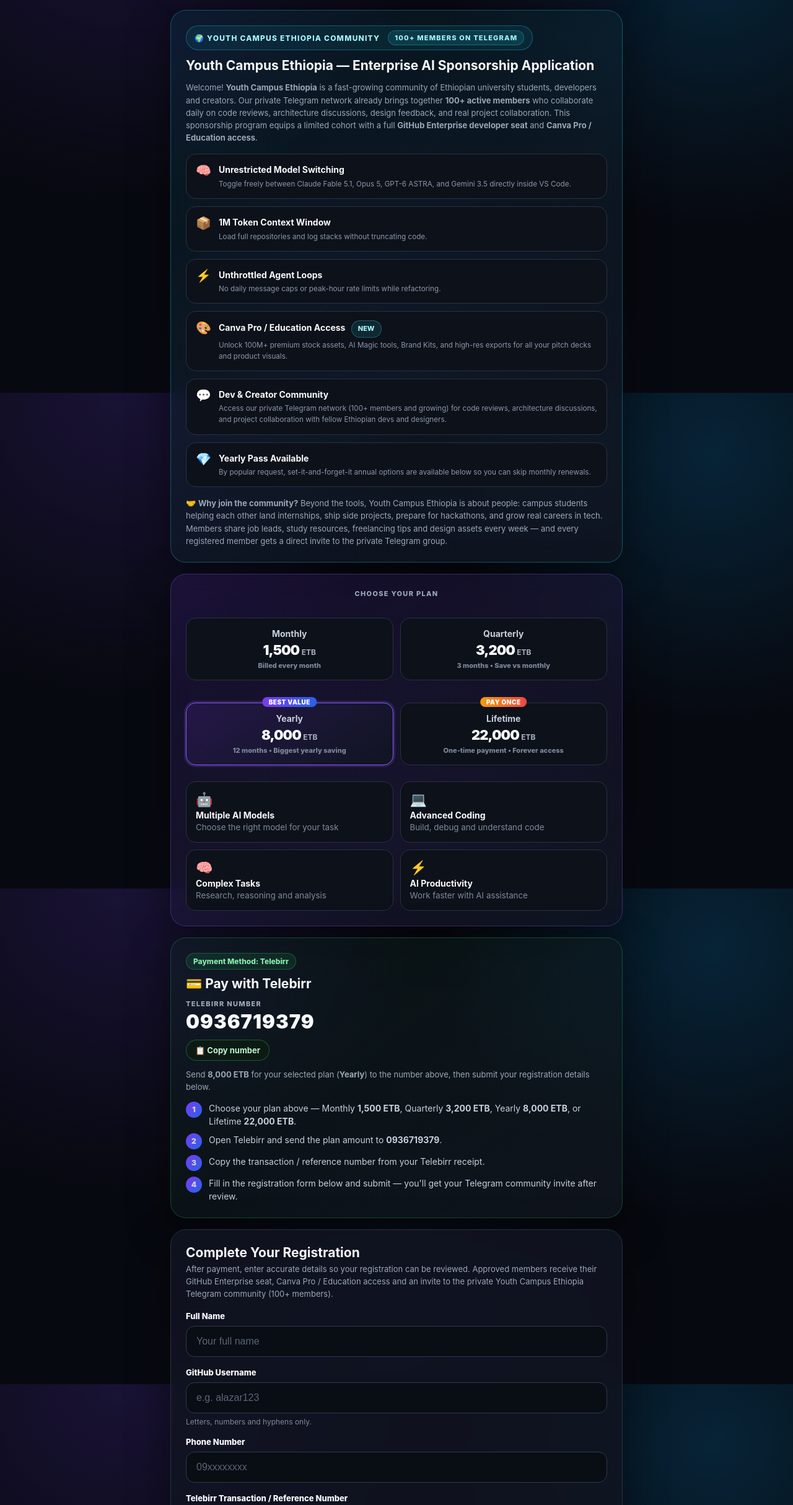
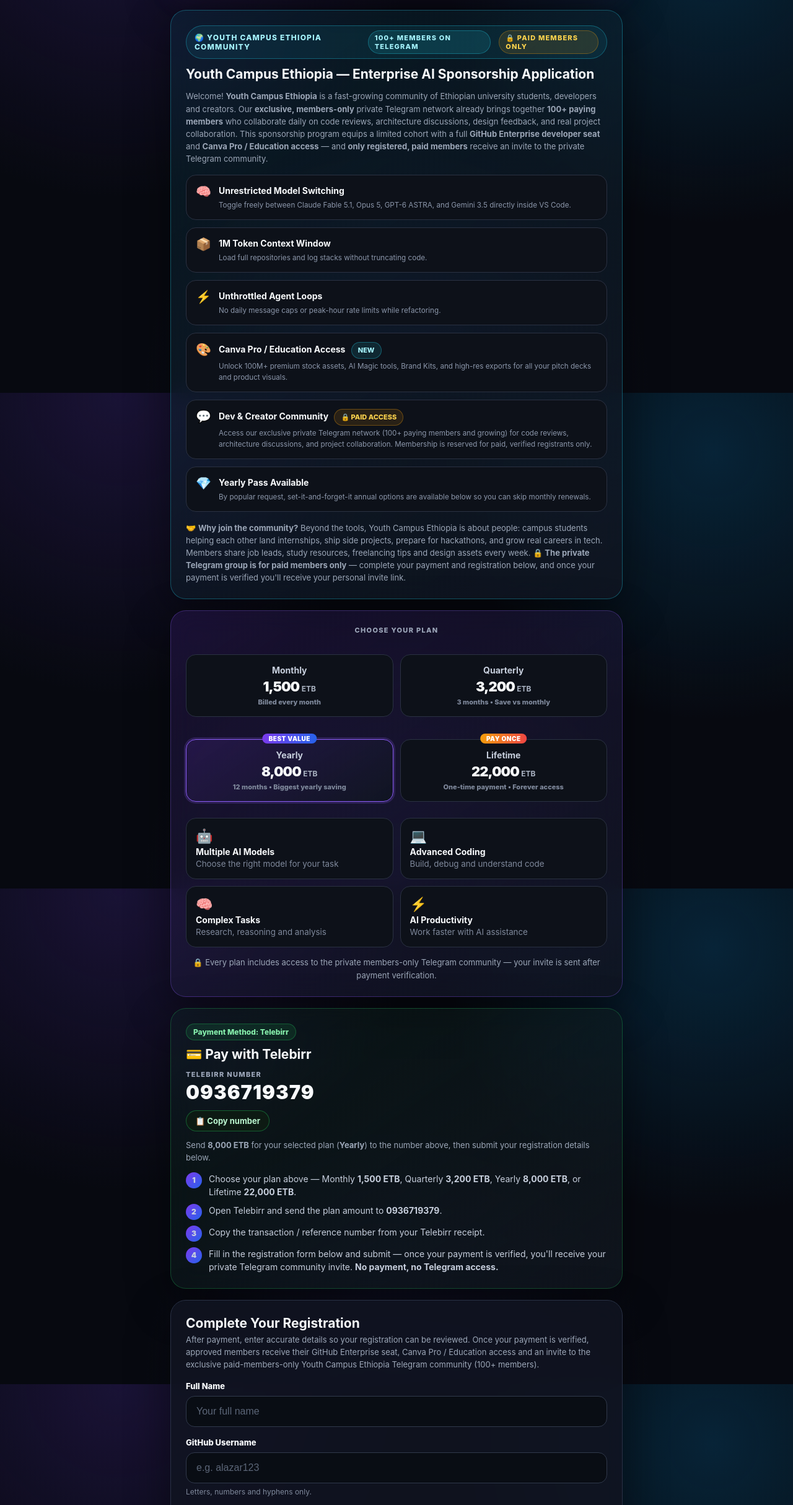
Before and after one commit to alazarsisay145-hash/ai-access-, a plain HTML site: page index.html in a window 1280 px wide. Shown: the part 966-3395 px from the top of the page at 62% size. Drawn offline with Linux system fonts and the light colour scheme.

Commit message:
Clarify that Telegram community access is for paid members only

```diff
--- a/index.html
+++ b/index.html
@@ -60,6 +60,7 @@
 .tg{display:inline-flex;align-items:center;gap:8px;margin-top:16px;padding:12px 20px;border-radius:14px;border:1px solid #22d3ee66;background:linear-gradient(100deg,#0891b2,#2563eb);color:#fff;font-size:14px;font-weight:900;text-decoration:none;box-shadow:0 10px 26px #0891b244}
 .tg:active{transform:scale(.98)}
 .stat{display:inline-block;padding:4px 10px;border-radius:99px;background:#22d3ee1f;color:#a5f3fc;border:1px solid #22d3ee55;font-size:11px;font-weight:800;margin-left:6px}
+.lock{display:inline-block;padding:4px 10px;border-radius:99px;background:#f59e0b1f;color:#fcd34d;border:1px solid #f59e0b55;font-size:11px;font-weight:800;margin-left:6px}
 .formhead{margin-bottom:4px}
 label{display:block;font-size:13px;font-weight:800;margin:17px 0 8px}
 input{width:100%;padding:15px 16px;border:1px solid #30394b;background:#090d14;color:#fff;border-radius:14px;outline:0;font-size:16px;-webkit-appearance:none;appearance:none}
@@ -92,26 +93,28 @@
 </section>
 
 <section class="card community" id="community">
-  <div class="pillcyan">🌍 YOUTH CAMPUS ETHIOPIA COMMUNITY <span class="stat">100+ MEMBERS ON TELEGRAM</span></div>
+  <div class="pillcyan">🌍 YOUTH CAMPUS ETHIOPIA COMMUNITY <span class="stat">100+ MEMBERS ON TELEGRAM</span> <span class="lock">🔒 PAID MEMBERS ONLY</span></div>
   <h2>Youth Campus Ethiopia — Enterprise AI Sponsorship Application</h2>
   <div class="note">
     Welcome! <strong>Youth Campus Ethiopia</strong> is a fast-growing community of Ethiopian university students, developers and creators.
-    Our private Telegram network already brings together <strong>100+ active members</strong> who collaborate daily on code reviews,
+    Our <strong>exclusive, members-only</strong> private Telegram network already brings together <strong>100+ paying members</strong> who collaborate daily on code reviews,
     architecture discussions, design feedback, and real project collaboration. This sponsorship program equips a limited cohort
-    with a full <strong>GitHub Enterprise developer seat</strong> and <strong>Canva Pro / Education access</strong>.
+    with a full <strong>GitHub Enterprise developer seat</strong> and <strong>Canva Pro / Education access</strong> —
+    and <strong>only registered, paid members</strong> receive an invite to the private Telegram community.
   </div>
   <ul class="perks">
     <li><span class="em">🧠</span><span><b>Unrestricted Model Switching</b><small>Toggle freely between Claude Fable 5.1, Opus 5, GPT-6 ASTRA, and Gemini 3.5 directly inside VS Code.</small></span></li>
     <li><span class="em">📦</span><span><b>1M Token Context Window</b><small>Load full repositories and log stacks without truncating code.</small></span></li>
     <li><span class="em">⚡</span><span><b>Unthrottled Agent Loops</b><small>No daily message caps or peak-hour rate limits while refactoring.</small></span></li>
     <li><span class="em">🎨</span><span><b>Canva Pro / Education Access <span class="stat">NEW</span></b><small>Unlock 100M+ premium stock assets, AI Magic tools, Brand Kits, and high-res exports for all your pitch decks and product visuals.</small></span></li>
-    <li><span class="em">💬</span><span><b>Dev &amp; Creator Community</b><small>Access our private Telegram network (100+ members and growing) for code reviews, architecture discussions, and project collaboration with fellow Ethiopian devs and designers.</small></span></li>
+    <li><span class="em">💬</span><span><b>Dev &amp; Creator Community <span class="lock">🔒 PAID ACCESS</span></b><small>Access our exclusive private Telegram network (100+ paying members and growing) for code reviews, architecture discussions, and project collaboration. Membership is reserved for paid, verified registrants only.</small></span></li>
     <li><span class="em">💎</span><span><b>Yearly Pass Available</b><small>By popular request, set-it-and-forget-it annual options are available below so you can skip monthly renewals.</small></span></li>
   </ul>
   <div class="note" style="margin-top:16px">
     🤝 <strong>Why join the community?</strong> Beyond the tools, Youth Campus Ethiopia is about people: campus students helping each other
     land internships, ship side projects, prepare for hackathons, and grow real careers in tech. Members share job leads, study resources,
-    freelancing tips and design assets every week — and every registered member gets a direct invite to the private Telegram group.
+    freelancing tips and design assets every week. <strong>🔒 The private Telegram group is for paid members only</strong> — complete your payment
+    and registration below, and once your payment is verified you'll receive your personal invite link.
   </div>
 </section>
 
@@ -143,6 +146,7 @@
     <div class="feature"><span class="icon">🧠</span><b>Complex Tasks</b><small>Research, reasoning and analysis</small></div>
     <div class="feature"><span class="icon">⚡</span><b>AI Productivity</b><small>Work faster with AI assistance</small></div>
   </div>
+  <div class="note" style="margin-top:14px">🔒 Every plan includes access to the private members-only Telegram community — your invite is sent after payment verification.</div>
 </section>
 
 <section class="card payment" id="pay">
@@ -156,15 +160,15 @@
     <li><span class="n">1</span><span>Choose your plan above — Monthly <strong>1,500 ETB</strong>, Quarterly <strong>3,200 ETB</strong>, Yearly <strong>8,000 ETB</strong>, or Lifetime <strong>22,000 ETB</strong>.</span></li>
     <li><span class="n">2</span><span>Open Telebirr and send the plan amount to <strong>0936719379</strong>.</span></li>
     <li><span class="n">3</span><span>Copy the transaction / reference number from your Telebirr receipt.</span></li>
-    <li><span class="n">4</span><span>Fill in the registration form below and submit — you'll get your Telegram community invite after review.</span></li>
+    <li><span class="n">4</span><span>Fill in the registration form below and submit — once your payment is verified, you'll receive your private Telegram community invite. <strong>No payment, no Telegram access.</strong></span></li>
   </ol>
 </section>
 
 <section class="card" id="register">
   <h2 class="formhead">Complete Your Registration</h2>
-  <div class="note">After payment, enter accurate details so your registration can be reviewed. Approved members receive their GitHub Enterprise seat, Canva Pro / Education access and an invite to the private Youth Campus Ethiopia Telegram community (100+ members).</div>
+  <div class="note">After payment, enter accurate details so your registration can be reviewed. Once your payment is verified, approved members receive their GitHub Enterprise seat, Canva Pro / Education access and an invite to the exclusive paid-members-only Youth Campus Ethiopia Telegram community (100+ members).</div>
 
-  <div class="alert" id="successAlert" role="status">✅ <strong>Registration received!</strong> Thank you — your details have been submitted and will be reviewed shortly.</div>
+  <div class="alert" id="successAlert" role="status">✅ <strong>Registration received!</strong> Thank you — your details have been submitted and will be reviewed shortly. Your Telegram community invite will be sent after payment verification.</div>
 
   <!-- Direct POST to Formspree: no JavaScript required -->
   <form action="https://formspree.io/f/xdeobgva" method="POST" id="regForm">
@@ -190,7 +194,7 @@
     <input type="text" name="_gotcha" style="display:none" tabindex="-1" autocomplete="off">
 
     <button type="submit" id="submitBtn">🚀 Submit Registration</button>
-    <div class="trust">🔒 Your registration is sent securely via Formspree. You will see a confirmation after submitting.</div>
+    <div class="trust">🔒 Your registration is sent securely via Formspree. You will see a confirmation after submitting. Telegram community access is granted only after your payment is verified.</div>
   </form>
 </section>
 
```
